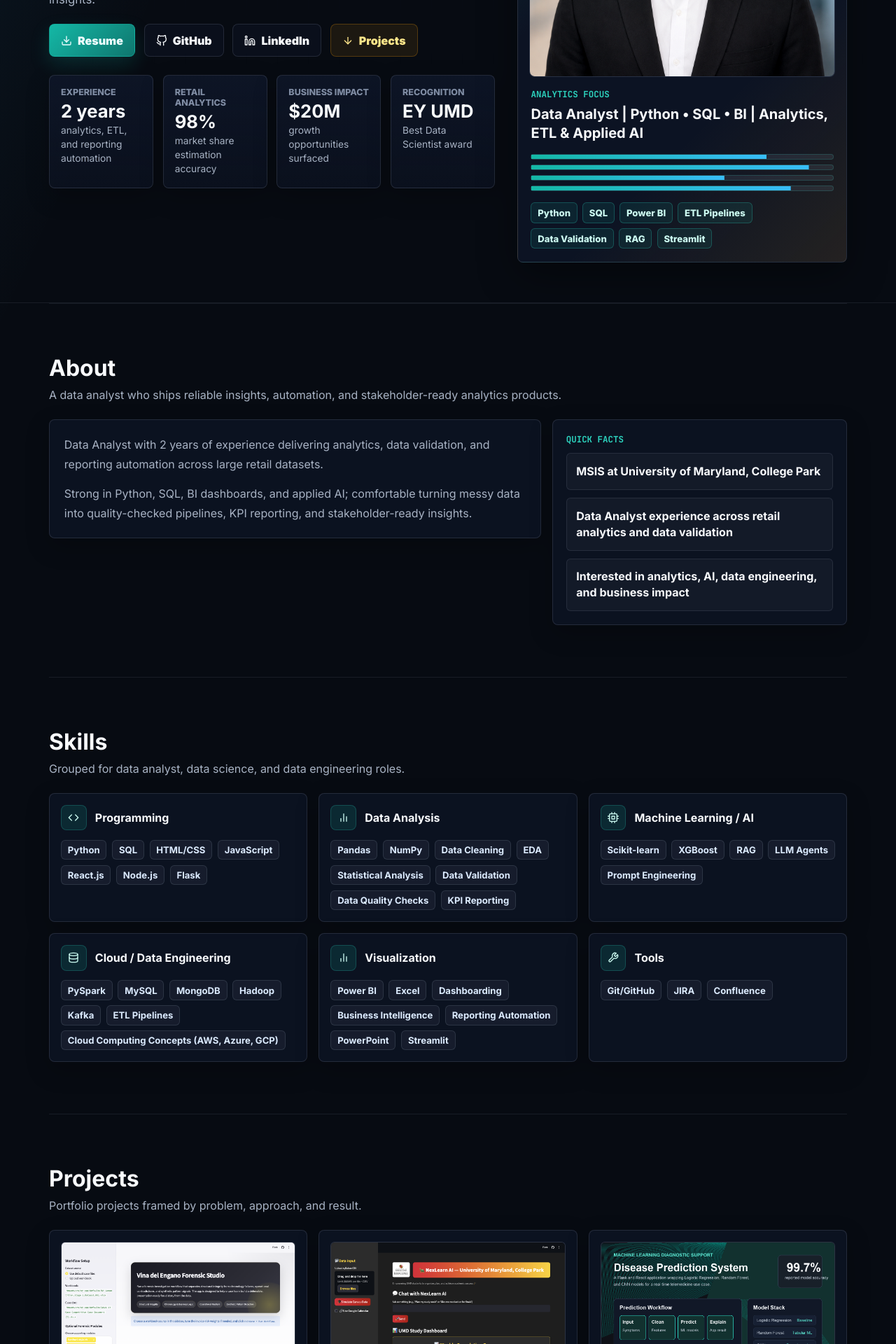
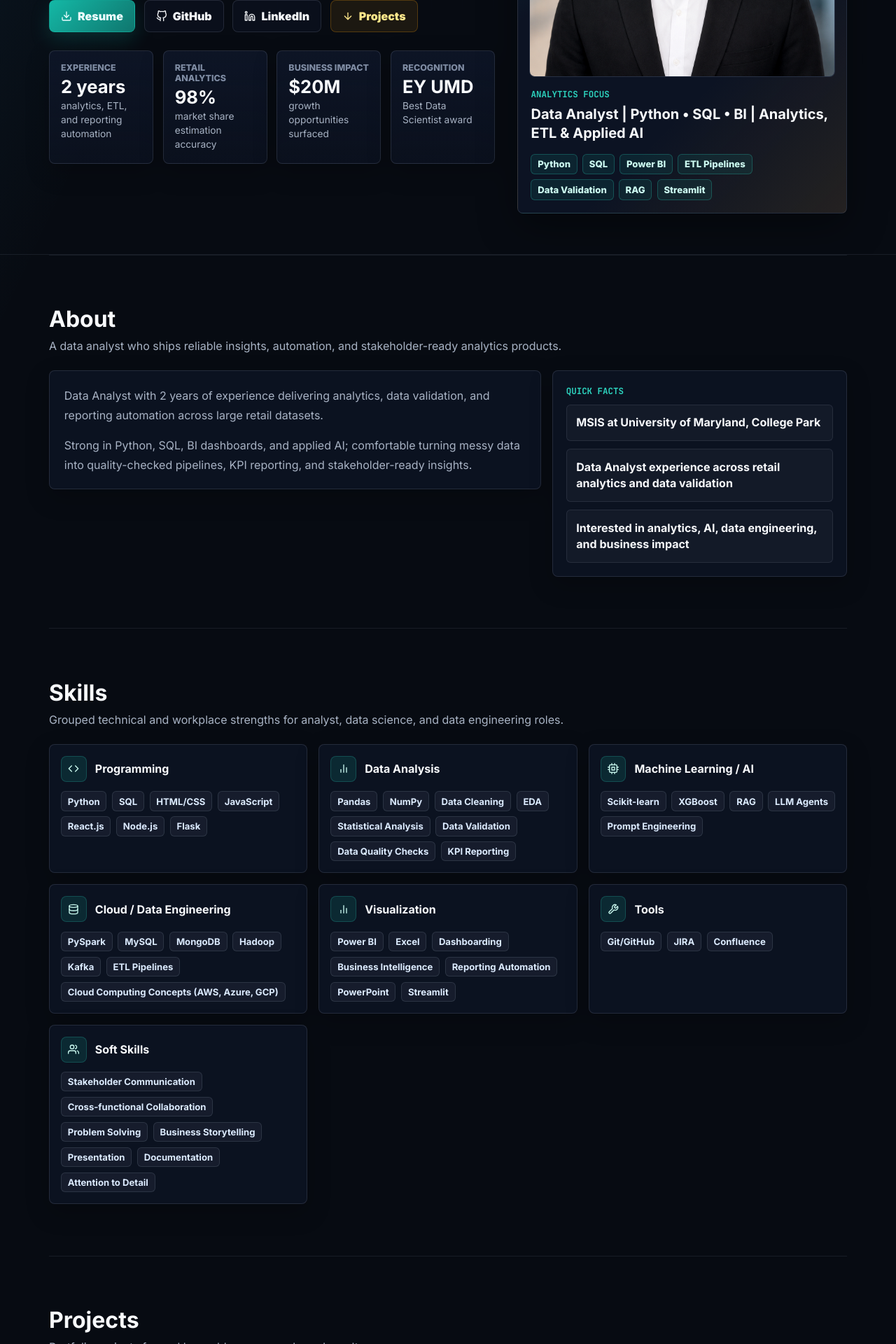
Before and after one commit to Photon7777/Website, a React (Vite) app in the folder data-analyst-portfolio/: page / in a window 1280 px wide. Shown: the part 507-2427 px from the top of the page at 70% size. Built offline with nearby package versions, Linux system fonts and the light colour scheme.

Commit message:
Remove hero bars and add soft skills

```diff
--- a/data-analyst-portfolio/src/App.jsx
+++ b/data-analyst-portfolio/src/App.jsx
@@ -72,12 +72,6 @@ export default function App() {
               <div className="profile-card-content">
                 <p className="eyebrow">Analytics Focus</p>
                 <h2>{siteData.headline}</h2>
-                <div className="data-bars" aria-hidden="true">
-                  <span style={{ "--bar": "78%" }} />
-                  <span style={{ "--bar": "92%" }} />
-                  <span style={{ "--bar": "64%" }} />
-                  <span style={{ "--bar": "86%" }} />
-                </div>
                 <div className="featured-skill-row">
                   {siteData.featuredSkills.map((skill) => (
                     <span key={skill}>{skill}</span>
@@ -114,7 +108,7 @@ export default function App() {
             </div>
           </Section>
 
-          <Section id="skills" title="Skills" subtitle="Grouped for data analyst, data science, and data engineering roles.">
+          <Section id="skills" title="Skills" subtitle="Grouped technical and workplace strengths for analyst, data science, and data engineering roles.">
             <div className="skills-grid">
               {Object.entries(siteData.skills).map(([group, items]) => (
                 <SkillGroup key={group} title={group} items={items} />
--- a/data-analyst-portfolio/src/components/SkillGroup.jsx
+++ b/data-analyst-portfolio/src/components/SkillGroup.jsx
@@ -5,6 +5,7 @@ import {
   FiCpu,
   FiDatabase,
   FiTool,
+  FiUsers,
 } from "react-icons/fi";
 
 const icons = {
@@ -14,6 +15,7 @@ const icons = {
   "Cloud / Data Engineering": FiDatabase,
   Visualization: FiBarChart2,
   Tools: FiTool,
+  "Soft Skills": FiUsers,
 };
 
 export default function SkillGroup({ title, items }) {
--- a/data-analyst-portfolio/src/data/siteData.js
+++ b/data-analyst-portfolio/src/data/siteData.js
@@ -93,6 +93,15 @@ export const siteData = {
       "Git/GitHub",
       "JIRA",
       "Confluence",
+    ],
+    "Soft Skills": [
+      "Stakeholder Communication",
+      "Cross-functional Collaboration",
+      "Problem Solving",
+      "Business Storytelling",
+      "Presentation",
+      "Documentation",
+      "Attention to Detail",
     ],
   },
 
--- a/data-analyst-portfolio/src/styles/index.css
+++ b/data-analyst-portfolio/src/styles/index.css
@@ -274,17 +274,6 @@ h1{
   margin:.45rem 0 1rem;
   font-size:1.25rem;
   line-height:1.35;
-}
-.data-bars{
-  display:grid;
-  gap:.45rem;
-  margin:1rem 0;
-}
-.data-bars span{
-  height:8px;
-  border-radius:999px;
-  border:1px solid rgba(45,212,191,.18);
-  background:linear-gradient(90deg, var(--primary), var(--sky)) left / var(--bar) 100% no-repeat, rgba(148,163,184,.12);
 }
 .featured-skill-row{
   display:flex;
```
